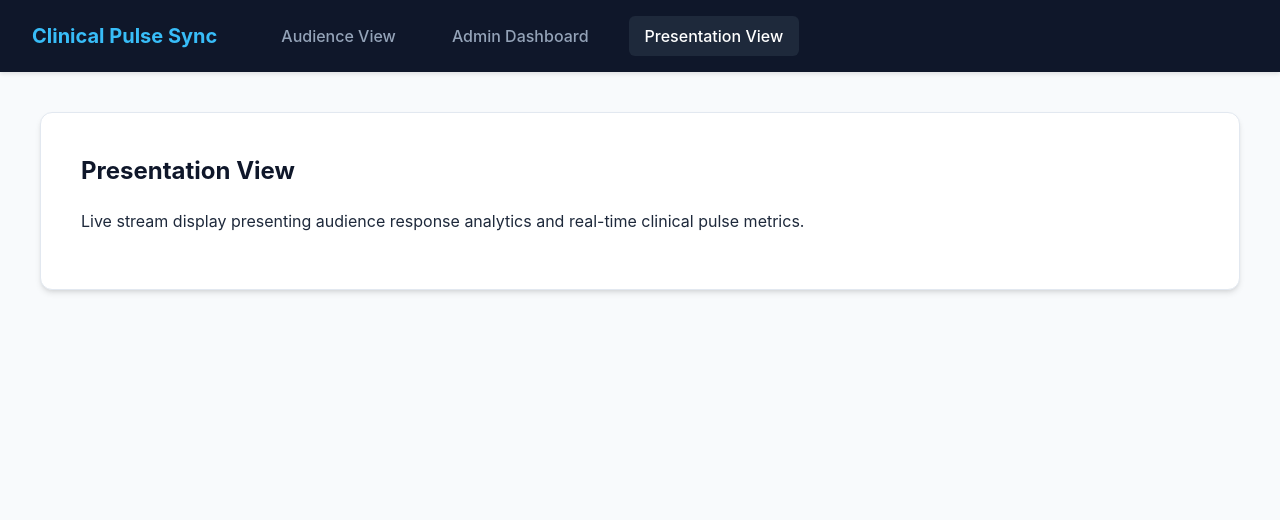
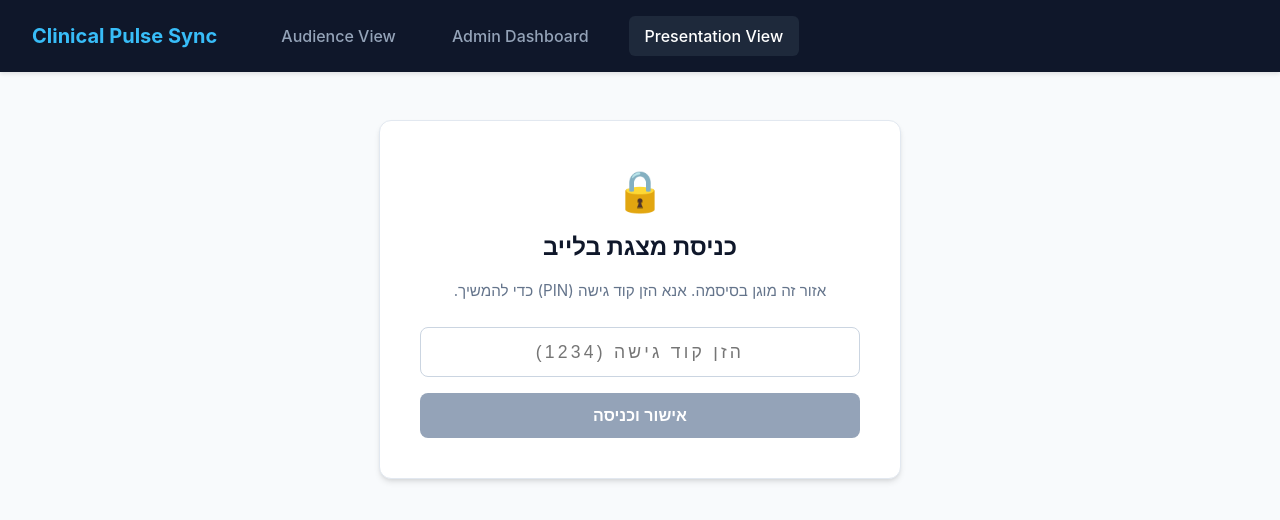
Before and after one commit to tifereteliav/clinical-pulse-sync, a React (Vite) app: page /live in a window 1280 px wide. Shown: the top 520 px of the page. Built offline with nearby package versions, Linux system fonts and the light colour scheme.

Commit message:
Add password protection for /admin and /live routes with persistent session unlock

```diff
--- a/src/App.jsx
+++ b/src/App.jsx
@@ -4,6 +4,7 @@ import Navbar from './components/Navbar';
 import AudienceView from './views/AudienceView';
 import AdminDashboard from './views/AdminDashboard';
 import LivePresentationView from './views/LivePresentationView';
+import ProtectedWrapper from './components/ProtectedWrapper';
 
 export default function App() {
   return (
@@ -12,8 +13,22 @@ export default function App() {
       <div className="container">
         <Routes>
           <Route path="/" element={<AudienceView />} />
-          <Route path="/admin" element={<AdminDashboard />} />
-          <Route path="/live" element={<LivePresentationView />} />
+          <Route
+            path="/admin"
+            element={
+              <ProtectedWrapper title="כניסת מנהל">
+                <AdminDashboard />
+              </ProtectedWrapper>
+            }
+          />
+          <Route
+            path="/live"
+            element={
+              <ProtectedWrapper title="כניסת מצגת בלייב">
+                <LivePresentationView />
+              </ProtectedWrapper>
+            }
+          />
         </Routes>
       </div>
     </BrowserRouter>
--- /dev/null
+++ b/src/components/ProtectedWrapper.jsx
@@ -0,0 +1,85 @@
+import React, { useState } from 'react';
+
+const CORRECT_PIN = '1234';
+
+export default function ProtectedWrapper({ children, title = 'כניסה מוגנת' }) {
+  const [isAuthenticated, setIsAuthenticated] = useState(() => {
+    return sessionStorage.getItem('clinical_pulse_auth') === 'true';
+  });
+  const [pinInput, setPinInput] = useState('');
+  const [error, setError] = useState('');
+
+  const handleUnlock = (e) => {
+    e.preventDefault();
+    if (pinInput.trim() === CORRECT_PIN) {
+      sessionStorage.setItem('clinical_pulse_auth', 'true');
+      setIsAuthenticated(true);
+      setError('');
+    } else {
+      setError('סיסמה שגויה. אנא נסה שוב.');
+      setPinInput('');
+    }
+  };
+
+  if (isAuthenticated) {
+    return <>{children}</>;
+  }
+
+  return (
+    <div className="card" dir="rtl" style={{ maxWidth: '440px', margin: '3rem auto', textAlign: 'center' }}>
+      <div style={{ fontSize: '2.5rem', marginBottom: '0.5rem' }}>🔒</div>
+      <h2 style={{ marginBottom: '0.5rem' }}>{title}</h2>
+      <p style={{ color: '#64748b', fontSize: '0.95rem', marginBottom: '1.5rem' }}>
+        אזור זה מוגן בסיסמה. אנא הזן קוד גישה (PIN) כדי להמשיך.
+      </p>
+
+      <form onSubmit={handleUnlock} style={{ display: 'flex', flexDirection: 'column', gap: '1rem' }}>
+        <input
+          type="password"
+          value={pinInput}
+          onChange={(e) => {
+            setPinInput(e.target.value);
+            if (error) setError('');
+          }}
+          placeholder="הזן קוד גישה (1234)"
+          maxLength={10}
+          autoFocus
+          style={{
+            padding: '0.85rem',
+            fontSize: '1.1rem',
+            borderRadius: '8px',
+            border: error ? '2px solid #ef4444' : '1px solid #cbd5e1',
+            textAlign: 'center',
+            letterSpacing: '0.2rem',
+            boxSizing: 'border-box',
+            outline: 'none'
+          }}
+        />
+
+        {error && (
+          <div style={{ color: '#ef4444', fontSize: '0.9rem', fontWeight: '500' }}>
+            {error}
+          </div>
+        )}
+
+        <button
+          type="submit"
+          disabled={!pinInput}
+          style={{
+            padding: '0.85rem',
+            backgroundColor: pinInput ? '#0284c7' : '#94a3b8',
+            color: 'white',
+            border: 'none',
+            borderRadius: '8px',
+            fontSize: '1rem',
+            fontWeight: '600',
+            cursor: pinInput ? 'pointer' : 'not-allowed',
+            transition: 'background-color 0.2s'
+          }}
+        >
+          אישור וכניסה
+        </button>
+      </form>
+    </div>
+  );
+}
```
